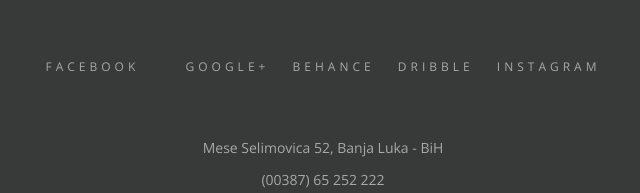
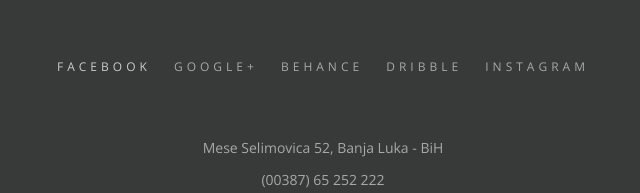
Before and after one commit to luteet/oxygen, a plain HTML site: page index.html in a window 1280 px wide. Shown: the part 9874-10067 px from the top of the page, 317-957 px from the left. Drawn offline with nearby package versions, Linux system fonts and the light colour scheme.

Commit message:
Update index.html

```diff
--- a/index.html
+++ b/index.html
@@ -632,10 +632,8 @@
                 </div>
                 <div class="footer__social">
                     <ul>
-                        <li class="footer__social--btn"><a href="https://www.youtube.com/watch?v=hziG9Nr6KHU"
-                                target="_blank">facebook</a></li>
                         <li class="footer__social--btn"><a target="_blank"
-                                href="https://www.youtube.com/watch?v=bVYXWVs0Prc"></a> </a></li>
+                                href="https://www.youtube.com/watch?v=bVYXWVs0Prc"></a>facebook</a></li>
                         <li class="footer__social--btn"><a target="_blank"
                                 href="https://www.youtube.com/watch?v=t8dQwP80uNQ">google+</a></li>
                         <li class="footer__social--btn"><a target="_blank"
```
